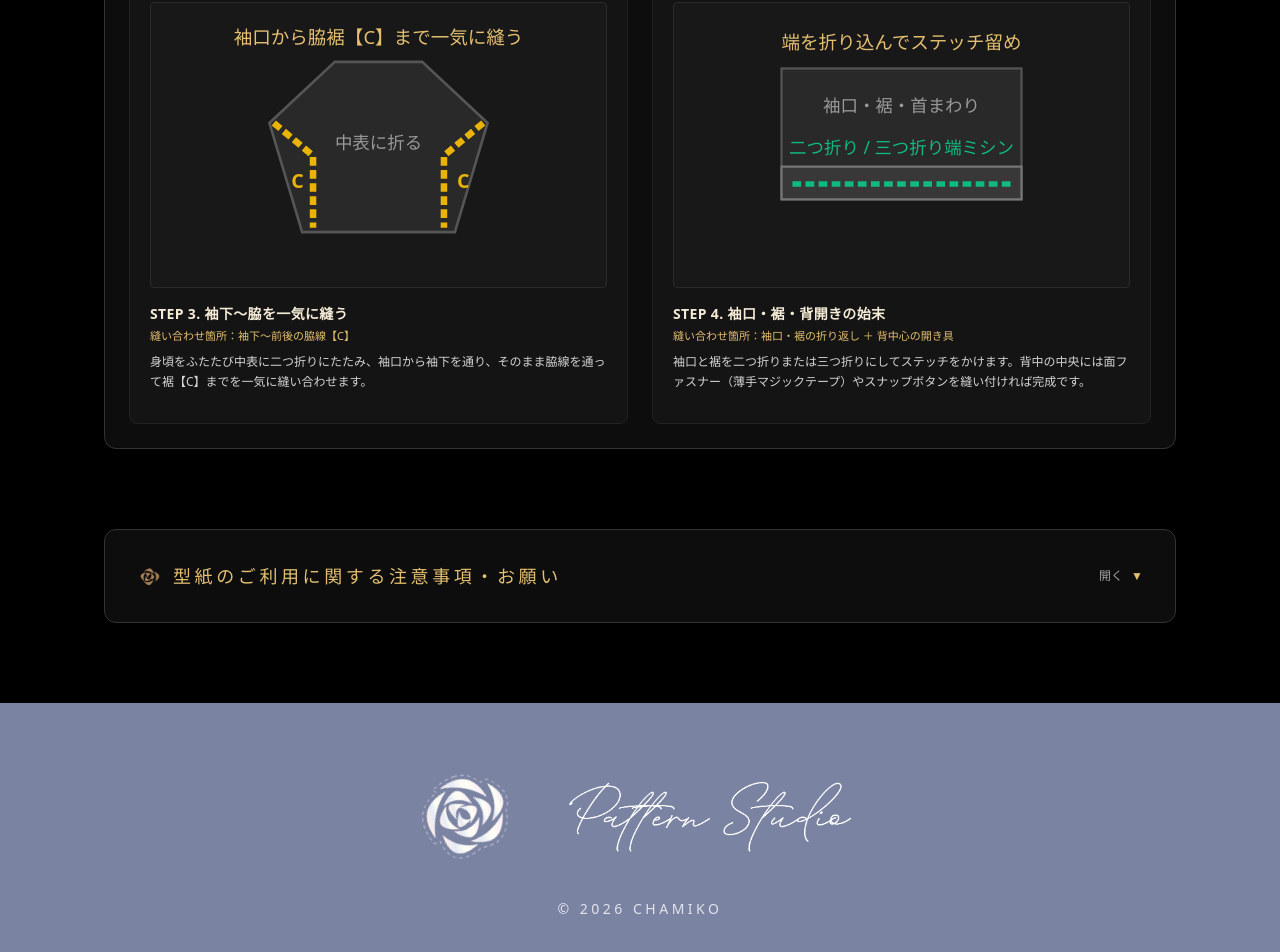
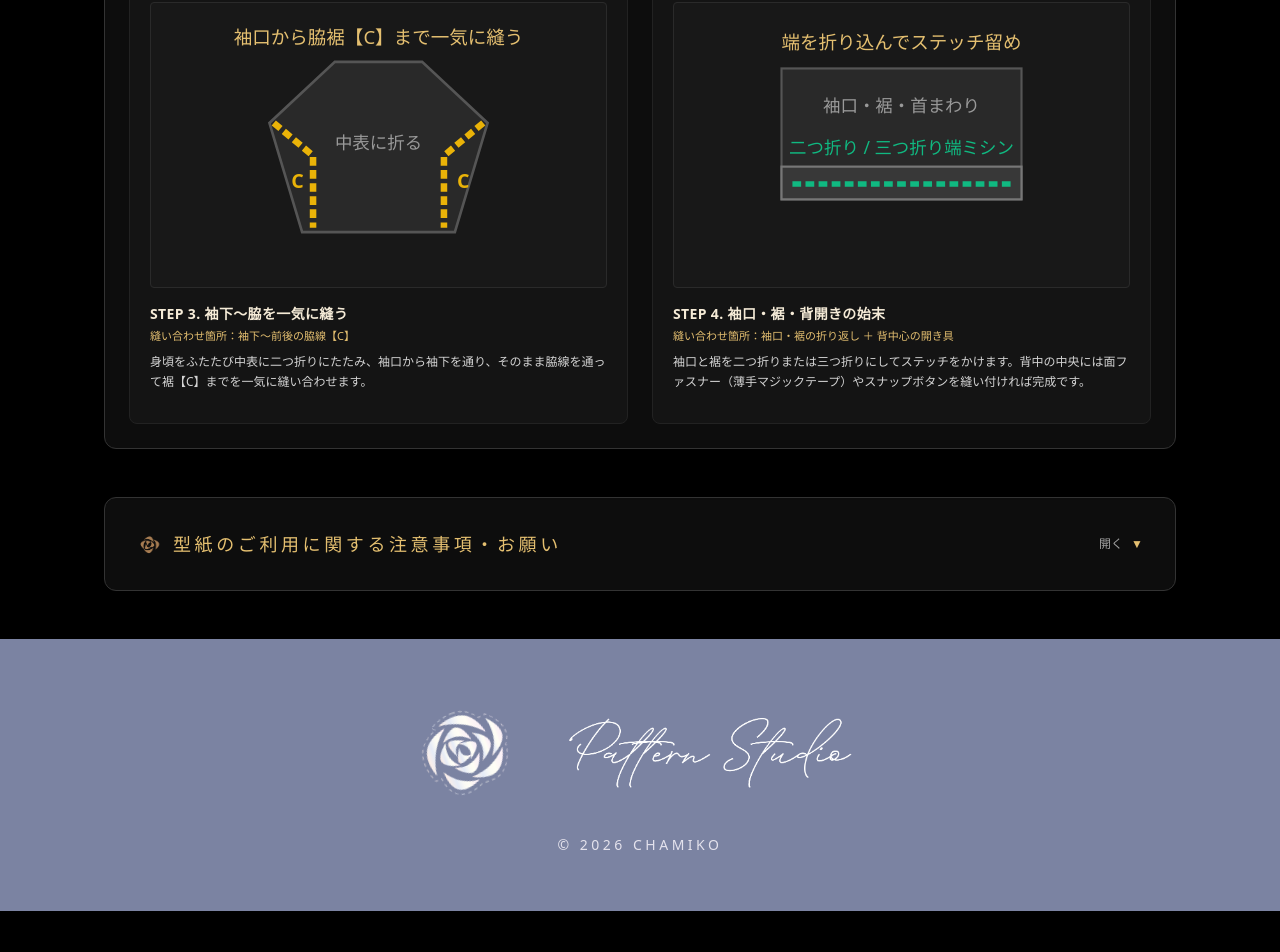
Before and after one commit to besmilesakuhana-blip/Pattern-Studio, a Next.js app: page / in a window 1280 px wide. Shown: the part 2892-3844 px from the top of the page. After the commit the page ends 3803 px from the top, so only its background shows below. Built offline with nearby package versions, Linux system fonts and the light colour scheme.

Commit message:
fix: accordion spacing

```diff
--- a/src/app/page.tsx
+++ b/src/app/page.tsx
@@ -1626,8 +1626,7 @@ function PatternStudioContent() {
                     </div>
                 </section>
 
-                {/* 下部ガイドエリア */}
-<div className="space-y-8"></div>
+
 
                 {/* 使い方（チュートリアル） */}
                 <TutorialSection />
--- a/src/components/pattern-studio/NoticeSection.tsx
+++ b/src/components/pattern-studio/NoticeSection.tsx
@@ -8,7 +8,7 @@ export function NoticeSection() {
     const [isOpen, setIsOpen] = useState(false);
 
     return (
-        <section className="mx-auto max-w-6xl px-6 pb-20 sm:px-10">
+        <section className="mx-auto max-w-6xl px-6 pb-12 sm:px-10">
             <div className="rounded-xl border border-[#333333] bg-[#0d0d0d] p-6 sm:p-8 shadow-2xl transition-all">
                 {/* 見出し（クリックで開閉可能なボタン化） */}
                 <button
--- a/src/components/pattern-studio/SewingGuideSection.tsx
+++ b/src/components/pattern-studio/SewingGuideSection.tsx
@@ -361,7 +361,7 @@ export function SewingGuideSection({ category, collarType }: { category: string;
     const steps = getSteps();
 
     return (
-        <section className="mx-auto max-w-6xl px-6 pb-20 sm:px-10">
+        <section className="mx-auto max-w-6xl px-6 pb-12 sm:px-10">
             <div className="rounded-xl border border-[#333333] bg-[#0d0d0d] p-6 shadow-2xl">
                 <button
                     type="button"
```
Also changed, not shown: 1 other file (tests, documents, lock files or other folders).
